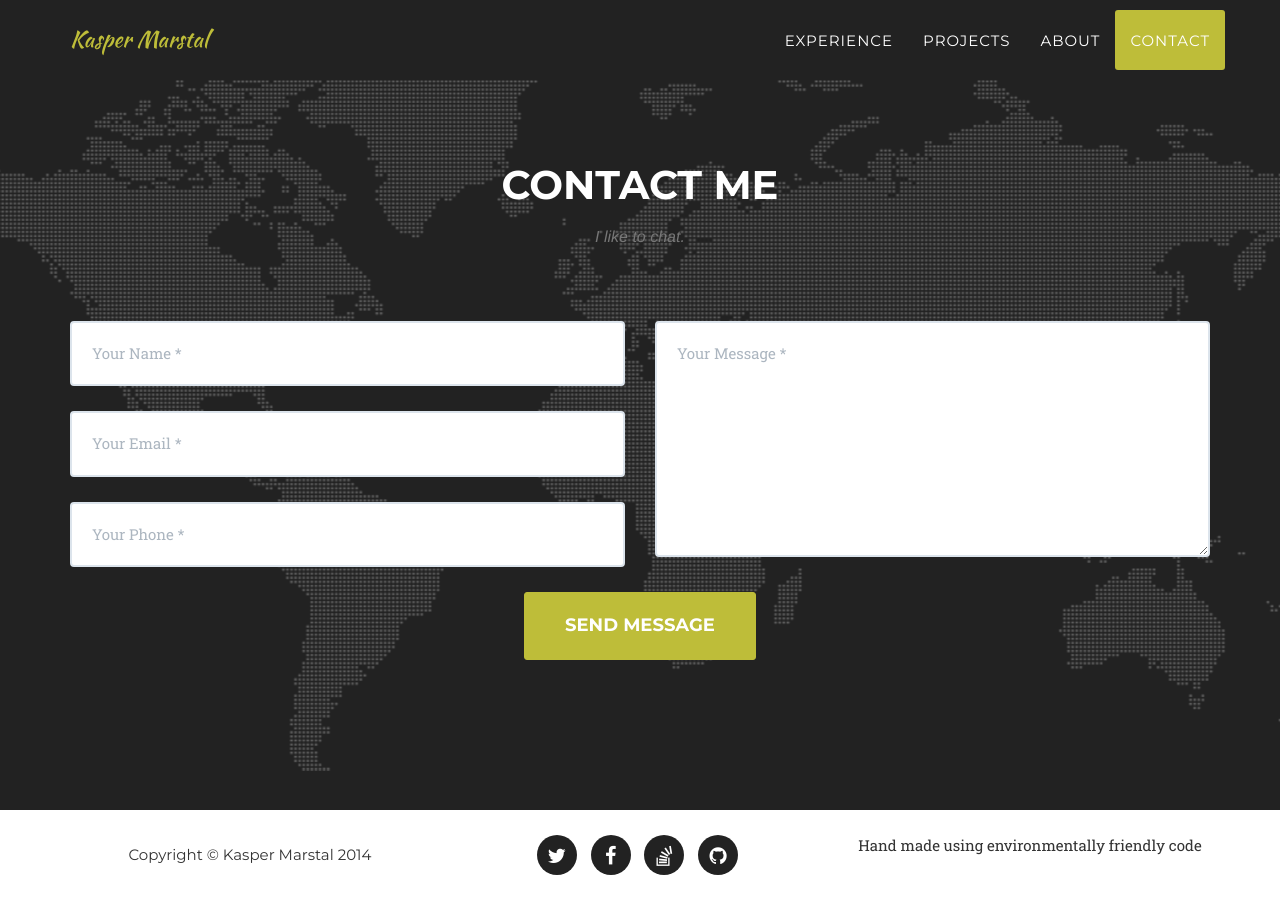
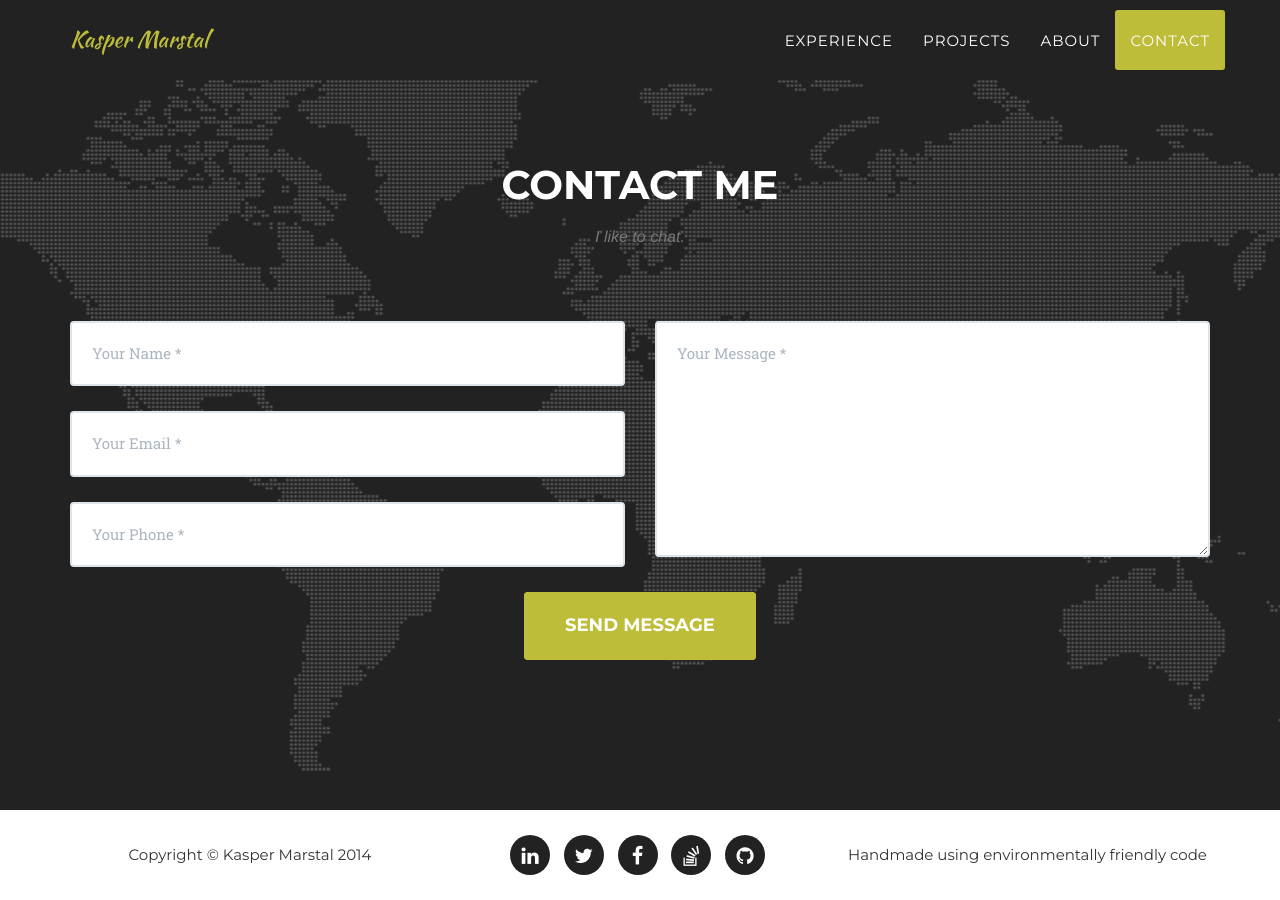
Before and after one commit to jmartens/kaspermarstal.github.io, a Jekyll site: the page built from index.html, in a window 1280 px wide and 900 px high, scrolled down 4938 px. Built offline with Jekyll 4.4.1, drawn with Linux system fonts in a browser that asks for light colours; some web fonts are replaced.

Commit message:
Added image analysis image, footer align fix, added linkedin icon and url

```diff
--- a/_config.yml
+++ b/_config.yml
@@ -11,6 +11,8 @@ color:
 
 # Social networks usernames (many more available: google-plus, flickr, dribbble, pinterest, instagram, tumblr, linkedin, etc.)
 social:
+  - title: linkedin
+    url: dk.linkedin.com/in/kaspermarstal/
   - title: twitter
     url: http://twitter.com/kaspermarstal
   - title: facebook
--- a/_includes/about.html
+++ b/_includes/about.html
@@ -68,7 +68,7 @@
                         </li>
                         <li>
                             <div class="timeline-image">
-                                <img class="img-circle img-responsive" src="img/about/physics.jpg" alt="">
+                                <img class="img-circle img-responsive" src="img/about/imageanalysis.jpg" alt="">
                             </div>
                             <div class="timeline-panel">
                                 <div class="timeline-heading">
--- a/_includes/footer.html
+++ b/_includes/footer.html
@@ -13,7 +13,10 @@
                     </ul>
                 </div>
                 <div class="col-md-4">
-                    Hand made using environmentally friendly code
+                    <ul class="list-inline quicklinks">
+                        Handmade using environmentally friendly code
+                        </li>
+                    </ul>
                 </div>
             </div>
         </div>
```
Also changed, not shown: img/about/imageanalysis.jpg (added).
